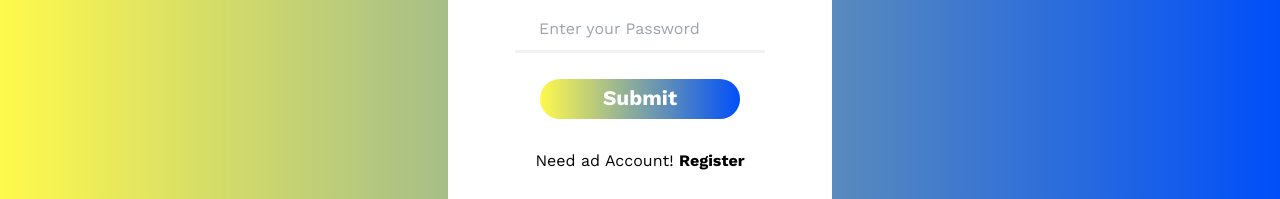
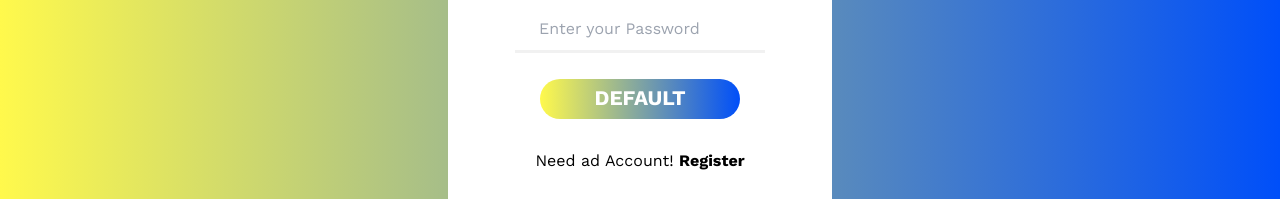
Before and after one commit to Robin-shrestha/contact-manager, a React (Create React App) app in the folder frontend/: page /login in a window 1280 px wide. Shown: the part 365-564 px from the top of the page. Built offline with nearby package versions, Linux system fonts and the light colour scheme.

Commit message:
button component

```diff
--- a/frontend/package.json
+++ b/frontend/package.json
@@ -6,7 +6,9 @@
     "@testing-library/jest-dom": "^5.16.4",
     "@testing-library/react": "^13.2.0",
     "@testing-library/user-event": "^13.5.0",
+    "classnames": "^2.3.1",
     "formik": "^2.2.9",
+    "prop-types": "^15.8.1",
     "react": "^18.1.0",
     "react-dom": "^18.1.0",
     "react-router-dom": "^6.3.0",
--- a/frontend/src/components/auth/Login.js
+++ b/frontend/src/components/auth/Login.js
@@ -1,6 +1,7 @@
 import { useFormik } from "formik";
-import React, { useState } from "react";
 import { Link } from "react-router-dom";
+import { buttonTypes } from "../../constants/strings";
+import Button from "../common/button/Button";
 
 import Input from "../common/Input";
 
@@ -18,8 +19,8 @@ const Login = (props) => {
   });
 
   return (
-    <div id="loginform" className="login-container" style={{}}>
-      <div className="login-body" style={{}}>
+    <div id="loginform" className="login-container">
+      <div className="login-body">
         <h3>Login</h3>
         <div className="login-form">
           <form onSubmit={formik.handleSubmit}>
@@ -29,7 +30,8 @@ const Login = (props) => {
               placeholder={"Enter your username"}
               onChange={formik.handleChange}
               value={formik.values.username}
-              // width="300px"
+              width="250px"
+              wrapperWidth="250px"
               label={"Username"}
             />
             <Input
@@ -38,28 +40,27 @@ const Login = (props) => {
               placeholder={"Enter your Password"}
               onChange={formik.handleChange}
               value={formik.values.password}
-              // width="300px"
+              wrapperWidth="250px"
+              width="250px"
               label={"Password"}
               type="password"
             />
 
-            <div style={{ display: "flex", justifyContent: "center" }}>
-              <button
+            <div className="login-form-btn-container">
+              <Button
                 onClick={() => {
                   formik.handleSubmit();
                 }}
+                // customType={buttonTypes.ADD}
                 className="login-btn"
               >
-                Submit
-              </button>
+                DEFAULT
+              </Button>
             </div>
           </form>
         </div>
-        <p style={{ textAlign: "center" }}>
-          Need ad Account!{" "}
-          <Link to="/register" style={{ fontWeight: "700", cursor: "pointer" }}>
-            Register
-          </Link>
+        <p className="login-footer">
+          Need ad Account! <Link to="/register">Register</Link>
         </p>
       </div>
     </div>
--- a/frontend/src/components/auth/style.css
+++ b/frontend/src/components/auth/style.css
@@ -33,6 +33,10 @@
   gap: 12px;
 }
 
+.login-form-btn-container {
+  display: flex;
+  justify-content: center;
+}
 .login-btn {
   margin: 10px 0 30px 0;
   border-radius: 25px;
@@ -56,3 +60,12 @@
 .login-btn:hover {
   opacity: 0.8;
 }
+
+.login-footer {
+  text-align: center;
+}
+
+.login-footer a {
+  font-weight: 700;
+  cursor: pointer;
+}
--- a/frontend/src/components/common/Input/Input.js
+++ b/frontend/src/components/common/Input/Input.js
@@ -2,8 +2,6 @@ import React from "react";
 import "./style.css";
 
 const _handleChange = (onChange) => (e) => {
-  const value = e.target.value;
-
   onChange(e);
 };
 
@@ -14,12 +12,12 @@ const Input = ({
   value,
   onChange,
   prefix,
-  wrapperWidth = "250px",
-  width = "250px",
+  wrapperWidth = "144px",
+  width = "144px",
   ...props
 }) => {
   return (
-    <div class="input-container" style={{ width: wrapperWidth }}>
+    <div className="input-container" style={{ width: wrapperWidth }}>
       <label>{label}</label>
       <div className="input-field" style={{ width }}>
         <input
--- /dev/null
+++ b/frontend/src/components/common/button/Button.js
@@ -0,0 +1,45 @@
+import React from "react";
+import classnames from "classnames";
+
+import "./style.css";
+import { buttonTypes } from "../../../constants/strings";
+
+const _customType = (customType) => {
+  switch (customType) {
+    case buttonTypes.ADD:
+      return "add";
+    case buttonTypes.EDIT:
+      return "edit";
+    case buttonTypes.DEFAULT:
+      return "";
+    case buttonTypes.CANCEL:
+      return "cancel";
+    case buttonTypes.SUBMIT:
+      return "submit";
+    default:
+      return "";
+  }
+};
+const Button = ({
+  onClick,
+  children,
+  className,
+  isDisabled,
+  customType,
+  ...rest
+}) => {
+  return (
+    <button
+      onClick={onClick}
+      className={classnames("btn-root", _customType(customType), className, {
+        disabled: isDisabled,
+      })}
+      {...rest}
+      disabled={isDisabled}
+    >
+      {children}
+    </button>
+  );
+};
+
+export default Button;
--- /dev/null
+++ b/frontend/src/components/common/button/index.js
@@ -0,0 +1,3 @@
+import Button from "./Button";
+
+export default Button;
--- /dev/null
+++ b/frontend/src/components/common/button/style.css
@@ -0,0 +1,79 @@
+.btn-root {
+  border-radius: 5px;
+  min-width: 120px;
+  border: 1px solid rgba(0, 0, 0, 0.75);
+  color: rgb(0, 0, 0);
+  font-weight: 400;
+  cursor: pointer;
+  padding: 4px 8px;
+  opacity: 1;
+  transition: opacity 0.35s ease-out;
+  transition: transform 0.25s ease-out;
+}
+
+.btn-root:hover,
+.btn-root:focus {
+  opacity: 0.8;
+  transform: scale(1.02);
+}
+
+.disabled {
+  background-color: rgba(201, 201, 201, 0.75);
+  border-color: rgba(201, 201, 201, 0.75);
+  color: rgba(0, 0, 0, 0.45);
+}
+
+.disabled:hover {
+  cursor: not-allowed;
+}
+
+.add {
+  border: 0px;
+  color: white;
+  background: rgb(15, 0, 232);
+  background: -webkit-linear-gradient(
+    90deg,
+    #4477e3,
+    #0e27e3,
+    #4477e3
+  ); /* Chrome 10-25, Safari 5.1-6 */
+  background: linear-gradient(90deg, #4477e3, #0e27e3, #4477e3);
+}
+
+.edit {
+  background-color: white;
+  color: rgb(15, 0, 232);
+  border-color: rgb(15, 0, 232);
+  border-color: -webkit-linear-gradient(
+    90deg,
+    #4477e3,
+    #0e27e3,
+    #4477e3
+  ); /* Chrome 10-25, Safari 5.1-6 */
+  border-color: linear-gradient(90deg, #4477e3, #0e27e3, #4477e3);
+}
+
+.cancel {
+  border: 0px;
+  color: white;
+  background: rgb(254, 1, 1);
+  background: -webkit-linear-gradient(
+    90deg,
+    #ef6565,
+    #f60000,
+    #ef6565
+  ); /* Chrome 10-25, Safari 5.1-6 */
+  background: linear-gradient(90deg, #ef6565, #f60000, #ef6565);
+}
+
+.submit {
+  border: 0px;
+  color: white;
+  background: rgb(34, 193, 195);
+  background: -webkit-linear-gradient(
+    270deg,
+    #fff94c,
+    #004ff9
+  ); /* Chrome 10-25, Safari 5.1-6 */
+  background: linear-gradient(270deg, #fff94c, #004ff9);
+}
--- /dev/null
+++ b/frontend/src/constants/strings.js
@@ -0,0 +1,7 @@
+export const SUBMIT = "SUBMIT";
+export const ADD = "ADD";
+export const EDIT = "EDIT";
+export const CANCEL = "CANCEL";
+export const DEFAULT = "DEFAULT";
+
+export const buttonTypes = { SUBMIT, ADD, EDIT, CANCEL, DEFAULT };
```
Also changed, not shown: 1 other file (tests, documents, lock files or other folders).
